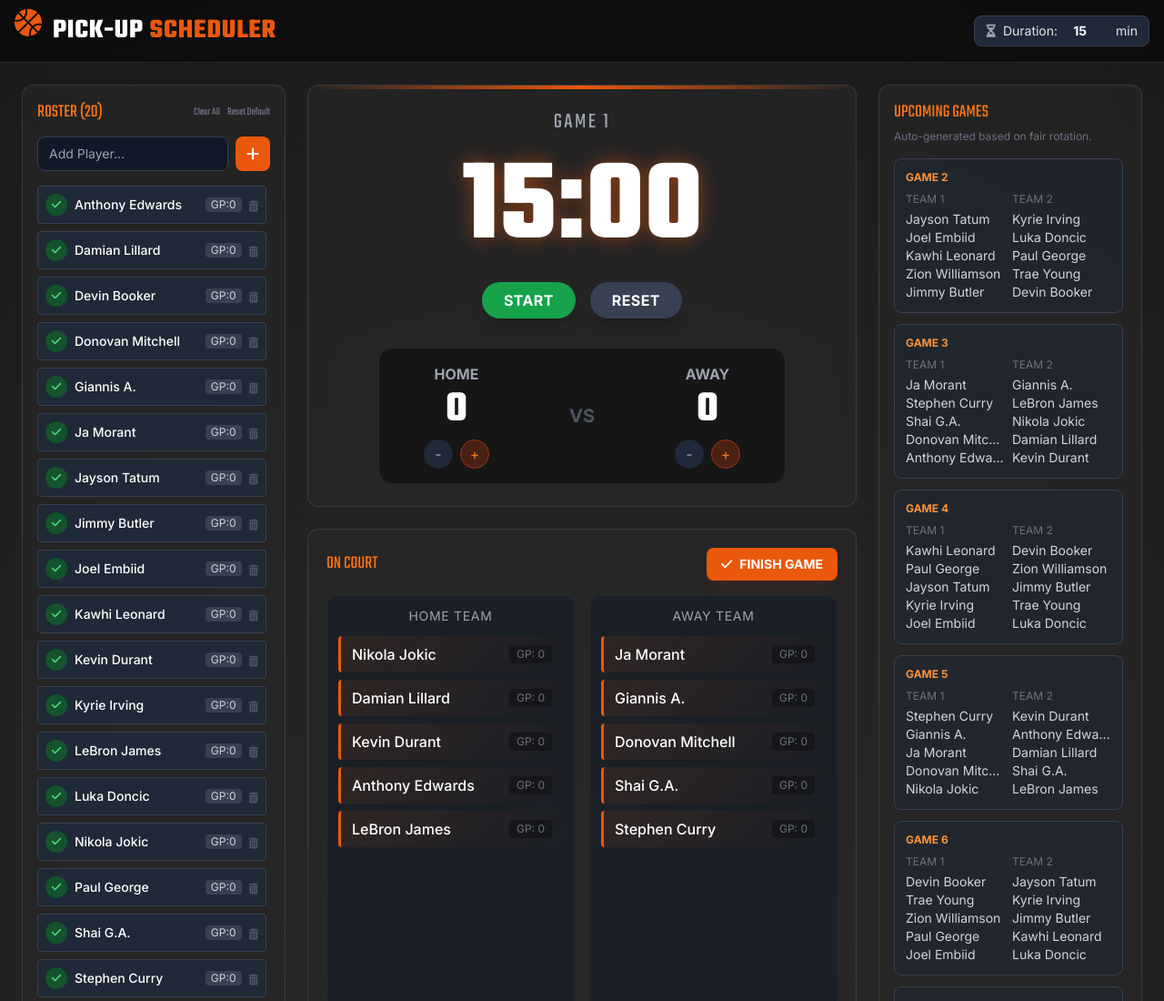
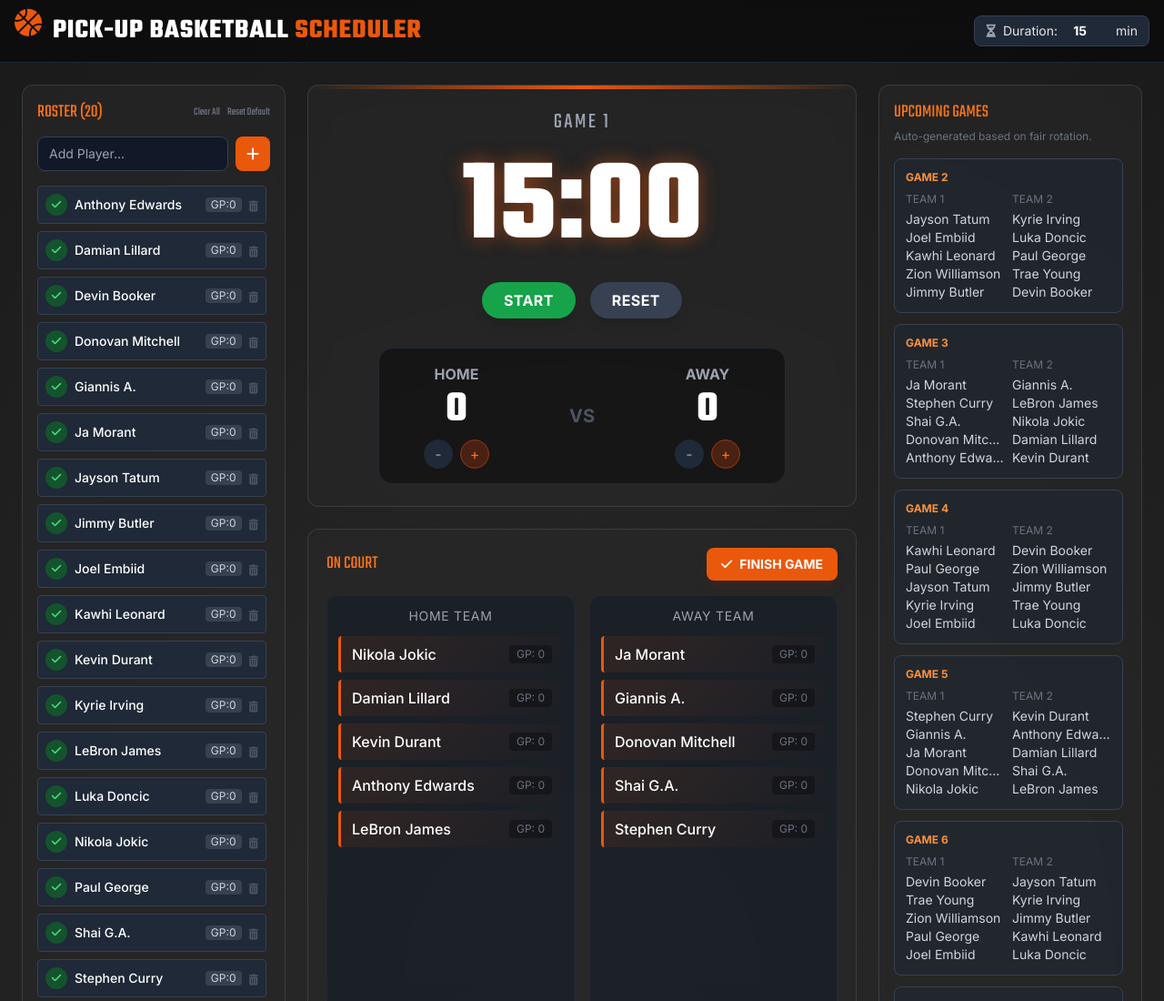
Before and after one commit to marcmdion/basketball, a plain HTML site: page index.html in a window 1280 px wide. Shown: the top 1100 px of the page at 91% size. Drawn offline with nearby package versions, Linux system fonts and the light colour scheme.

Commit message:
Update index.html

```diff
--- a/index.html
+++ b/index.html
@@ -49,7 +49,7 @@
         <div class="max-w-7xl mx-auto flex flex-col md:flex-row justify-between items-center gap-4">
             <div class="flex items-center gap-3">
                 <i class="fas fa-basketball-ball text-orange-600 text-3xl animate-bounce"></i>
-                <h1 class="text-3xl font-bold tracking-wide text-white">PICK-UP <span class="text-orange-600">SCHEDULER</span></h1>
+                <h1 class="text-3xl font-bold tracking-wide text-white">PICK-UP BASKETBALL <span class="text-orange-600">SCHEDULER</span></h1>
             </div>
 
             <div class="flex flex-wrap items-center gap-4 text-sm">
```
